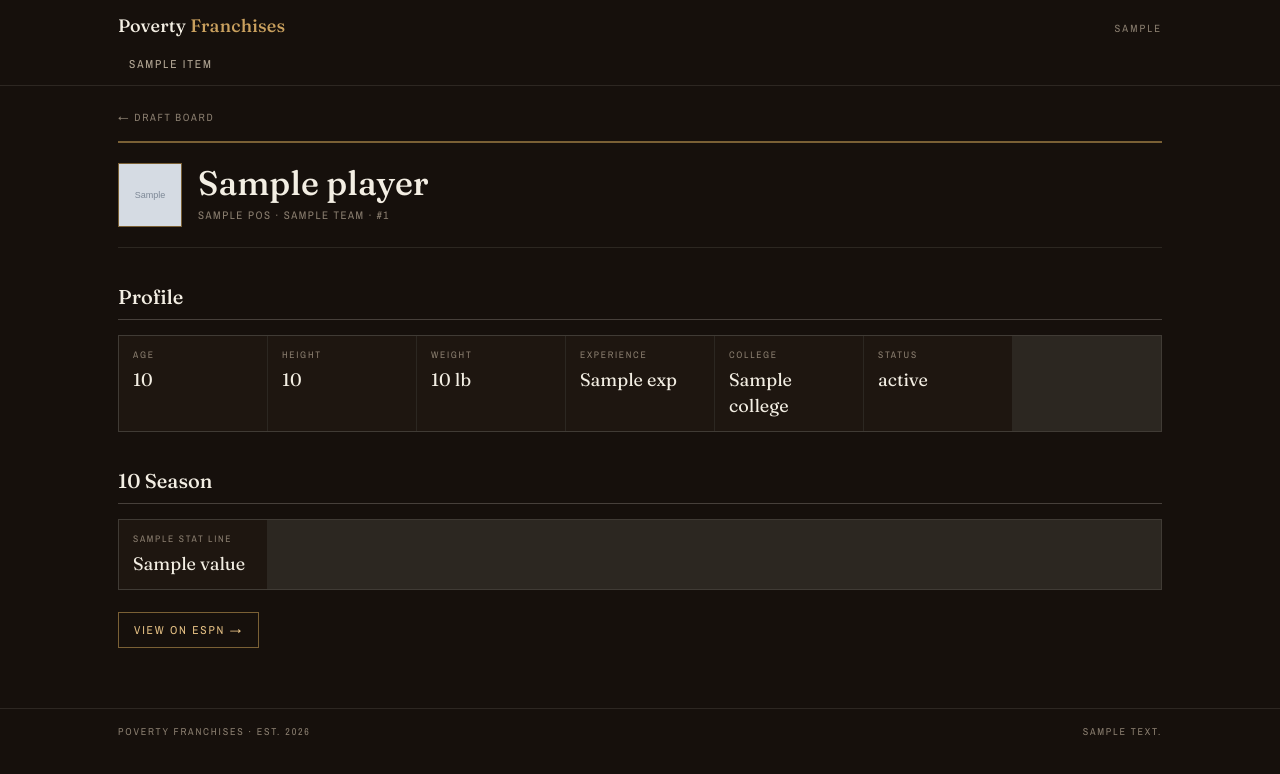
After one commit to xpoes123/poverty-football, a FastAPI app: template templates/player.html in a window 1280 px wide. The commit adds this page. Shown: the top 774 px of the page. Run offline with FastAPI, Linux system fonts and the light colour scheme; the template is opened without the code that fills it: most values are stand-ins (such as "Sample title", 1, 10 or a date in 2020); grey boxes marked "Sample" are stand-in pictures; parts of the project's set-up code (start-up, migrations or seed data) failed here and were passed over.

Commit message:
Add player profile pages (Sleeper stats, no ESPN scrape) + GP/PPR-G board columns; rename Scoreboard→Schedule; fold Transactions into home; standings team-name-only w/ default crest

```diff
--- a/static/css/poverty.css
+++ b/static/css/poverty.css
@@ -198,3 +198,12 @@ button{font:inherit;color:inherit;background:none;border:0}
 .team-crest--blank{background:var(--surface-2)}
 .team-head__name{font-family:var(--serif);font-weight:500;font-size:clamp(24px,6vw,34px);line-height:1.05}
 .team-head__owner{font-size:11px;letter-spacing:.14em;text-transform:uppercase;color:var(--muted);margin-top:6px}
+
+/* fact grid (player profile / team page) */
+.factgrid{display:grid;grid-template-columns:repeat(auto-fill,minmax(140px,1fr));gap:1px;background:var(--rule);border:1px solid var(--rule)}
+.factgrid > div{background:var(--surface);padding:12px 14px}
+.factgrid dt{font-size:9.5px;letter-spacing:.18em;text-transform:uppercase;color:var(--muted)}
+.factgrid dd{margin:5px 0 0;font-family:var(--serif);font-size:18px;color:var(--bone);font-variant-numeric:tabular-nums}
+.ext-link{margin-top:22px}
+.ext-link a{display:inline-block;font-size:11.5px;letter-spacing:.16em;text-transform:uppercase;border:1px solid var(--gold-dim);color:var(--gold-bright);padding:9px 15px}
+.ext-link a:hover{background:var(--surface-2)}
--- /dev/null
+++ b/templates/player.html
@@ -0,0 +1,40 @@
+{% extends "base.html" %}
+{% block title %}{{ player.name }}{% endblock %}
+{% block main %}
+<main class="page" data-page="player" id="ledger" data-screen-label="Player">
+  <div class="wrap">
+    <p class="backlink"><a href="/draftboard">← Draft Board</a></p>
+
+    <div class="team-head">
+      <img class="team-crest" src="{{ player.img }}" onerror="this.src='/static/default-team.svg'" alt="" loading="lazy">
+      <div>
+        <h1 class="team-head__name">{{ player.name }}</h1>
+        <p class="team-head__owner">{{ player.pos }} · {{ player.team }}{% if player.number %} · #{{ player.number }}{% endif %}</p>
+      </div>
+    </div>
+
+    <div class="section-head"><h2>Profile</h2></div>
+    <dl class="factgrid">
+      <div><dt>Age</dt><dd>{{ player.age or '—' }}</dd></div>
+      <div><dt>Height</dt><dd>{{ player.height }}</dd></div>
+      <div><dt>Weight</dt><dd>{{ player.weight or '—' }}{% if player.weight %} lb{% endif %}</dd></div>
+      <div><dt>Experience</dt><dd>{{ player.exp }}</dd></div>
+      <div><dt>College</dt><dd>{{ player.college }}</dd></div>
+      <div><dt>Status</dt><dd>{{ player.status }}</dd></div>
+    </dl>
+
+    <div class="section-head"><h2>{{ season_stat }} Season</h2></div>
+    {% if stat_lines %}
+      <dl class="factgrid">
+        {% for s in stat_lines %}<div><dt>{{ s.label }}</dt><dd>{{ s.value }}</dd></div>{% endfor %}
+      </dl>
+    {% else %}
+      <div class="empty"><h3>No {{ season_stat }} stats</h3><p>No recorded stats for the {{ season_stat }} season.</p></div>
+    {% endif %}
+
+    {% if player.espn_url %}
+    <p class="ext-link"><a href="{{ player.espn_url }}" target="_blank" rel="noopener">View on ESPN →</a></p>
+    {% endif %}
+  </div>
+</main>
+{% endblock %}
--- a/templates/scoreboard.html
+++ b/templates/schedule.html
@@ -1,10 +1,10 @@
 {% extends "base.html" %}
-{% block title %}Scoreboard{% endblock %}
+{% block title %}Schedule{% endblock %}
 {% block main %}
-<main class="page" data-page="scoreboard" id="ledger" data-screen-label="Scoreboard">
+<main class="page" data-page="schedule" id="ledger" data-screen-label="Schedule">
   <div class="wrap">
     <div class="section-head">
-      <h2>Scoreboard</h2>
+      <h2>Schedule</h2>
       <p>{{ week_heading }}</p>
     </div>
     <nav aria-label="Select week">
--- a/templates/team.html
+++ b/templates/team.html
@@ -6,7 +6,7 @@
     <p class="backlink"><a href="/">← All franchises</a></p>
 
     <div class="team-head">
-      {% if team.avatar %}<img class="team-crest" src="{{ team.avatar }}" alt="" loading="lazy">{% else %}<span class="team-crest team-crest--blank"></span>{% endif %}
+      <img class="team-crest" src="{{ team.avatar or '/static/default-team.svg' }}" alt="" loading="lazy">
       <div>
         <h1 class="team-head__name">{{ team.name }}</h1>
         <p class="team-head__owner">@{{ team.owner }}{% if team.co_owners %} · with {{ team.co_owners|join(', ') }}{% endif %}</p>
--- a/web.py
+++ b/web.py
@@ -33,8 +33,8 @@ LID = cfg.league_id
 DRAFT_HOUR = 20  # 8 PM ET, matches cfg.draft_time_label
 
 NAV = [("home", "/", "League"), ("draftboard", "/draftboard", "Draft Board"),
-       ("freeagents", "/freeagents", "Free Agents"), ("scoreboard", "/scoreboard", "Scoreboard"),
-       ("transactions", "/transactions", "Transactions")]
+       ("freeagents", "/freeagents", "Free Agents"), ("schedule", "/schedule", "Schedule")]
+TX_KINDS = {"trade": "Trade", "waiver": "Waiver", "free_agent": "Add"}
 STATUS_LABEL = {"pre_draft": "Pre-Draft Season", "drafting": "Draft Underway",
                 "in_season": "Regular Season", "complete": "Season Complete"}
 
@@ -81,6 +81,21 @@ def _standings_rows(users, rosters):
     } for r in views.standings(users, rosters)]
 
 
+async def _tx_feed(users, rosters):
+    state = await get_nfl_state()
+    raw = []
+    for wk in range(1, (state.get("week") or 1) + 1):
+        raw += await get_transactions(LID, wk)
+    players = await get_players() if raw else {}
+    feed = []
+    for e in views.transactions(raw, rosters, users, players):
+        moves = [f"added {n}" for n, _ in e["adds"]] + [f"dropped {n}" for n, _ in e["drops"]]
+        date = (dt.datetime.fromtimestamp(e["created"] / 1000, TZ).strftime("%b %-d") if e["created"] else "")
+        feed.append({"date": date, "kind": TX_KINDS.get(e["type"], e["type"].title()),
+                     "team": e["teams"][0] if e["teams"] else "—", "text": ", ".join(moves) or "—"})
+    return feed
+
+
 @app.get("/health")
 async def health():
     return {"ok": True}
@@ -96,6 +111,7 @@ async def home(request: Request):
         {"label": "Open in Sleeper", "href": f"https://sleeper.com/leagues/{LID}", "external": True},
     ]
     ctx["rows"] = _standings_rows(users, rosters)
+    ctx["tx_feed"] = await _tx_feed(users, rosters) if ctx["has_season"] else []
     if ctx["is_pre"]:
         ctx["table_title"] = "Franchises"
         ctx["through_label"] = f"{ctx['seated_line']} seated"
@@ -168,9 +184,39 @@ async def team_page(request: Request, roster_id: int):
     return templates.TemplateResponse(request, "team.html", ctx)
 
 
-@app.get("/scoreboard", response_class=HTMLResponse)
-async def scoreboard(request: Request, week: int | None = None):
-    ctx = await _base_ctx(request, "scoreboard")
+@app.get("/player/{pid}", response_class=HTMLResponse)
+async def player_profile(request: Request, pid: str):
+    players = await get_players()
+    p = players.get(pid)
+    if p is None:
+        return RedirectResponse("/draftboard")
+    ctx = await _base_ctx(request, "")
+    season = "2025"
+    st = (await get_player_stats(season)).get(pid, {})
+    if not st:
+        season = "2024"
+        st = (await get_player_stats(season)).get(pid, {})
+    position = p.get("position") or ""
+    espn_id = p.get("espn_id")
+    ctx["player"] = {
+        "name": p.get("full_name") or f"{p.get('first_name', '')} {p.get('last_name', '')}".strip() or pid,
+        "pos": position, "team": p.get("team") or "FA",
+        "img": views.player_image(pid, position, p.get("team") or pid),
+        "number": p.get("number"), "age": p.get("age"),
+        "height": views.height_str(p.get("height")), "weight": p.get("weight"),
+        "college": p.get("college") or "—",
+        "exp": "Rookie" if p.get("years_exp") == 0 else (f"{p.get('years_exp')} yrs" if p.get("years_exp") is not None else "—"),
+        "status": p.get("injury_status") or p.get("status") or "Active",
+        "espn_url": f"https://www.espn.com/nfl/player/_/id/{espn_id}" if espn_id else None,
+    }
+    ctx["season_stat"] = season
+    ctx["stat_lines"] = views.player_stat_lines(position, st)
+    return templates.TemplateResponse(request, "player.html", ctx)
+
+
+@app.get("/schedule", response_class=HTMLResponse)
+async def schedule(request: Request, week: int | None = None):
+    ctx = await _base_ctx(request, "schedule")
     state = await get_nfl_state()
     current = state.get("week") or 1
     week = week or current
@@ -194,33 +240,8 @@ async def scoreboard(request: Request, week: int | None = None):
     ctx["week_has_games"] = bool(matchups)
     ctx["week_empty"] = not matchups
     ctx["week_heading"] = f"Week {week}"
-    ctx["weeks"] = [{"href": f"/scoreboard?week={w}", "label": str(w), "current": w == week} for w in range(1, 19)]
+    ctx["weeks"] = [{"href": f"/schedule?week={w}", "label": str(w), "current": w == week} for w in range(1, 19)]
     ctx["empty_week_title"] = f"No matchups for Week {week}"
     ctx["empty_week_body"] = ("Scores appear here once the season starts."
                               + (f" Draft is {ctx['draft_date_label']}." if ctx["is_pre"] else ""))
-    return templates.TemplateResponse(request, "scoreboard.html", ctx)
-
-
-@app.get("/transactions", response_class=HTMLResponse)
-async def transactions(request: Request):
-    ctx = await _base_ctx(request, "transactions")
-    ctx["tx_note"] = "No entries"
-    if ctx["has_season"]:
-        state = await get_nfl_state()
-        current = state.get("week") or 1
-        users, rosters = await get_users(LID), await get_rosters(LID)
-        raw = []
-        for wk in range(1, current + 1):
-            raw += await get_transactions(LID, wk)
-        players = await get_players() if raw else {}
-        kinds = {"trade": "Trade", "waiver": "Waiver", "free_agent": "Add"}
-        feed = []
-        for e in views.transactions(raw, rosters, users, players):
-            moves = [f"added {n}" for n, _ in e["adds"]] + [f"dropped {n}" for n, _ in e["drops"]]
-            date = (dt.datetime.fromtimestamp(e["created"] / 1000, TZ).strftime("%b %-d")
-                    if e["created"] else "")
-            feed.append({"date": date, "kind": kinds.get(e["type"], e["type"].title()),
-                         "team": e["teams"][0] if e["teams"] else "—", "text": ", ".join(moves) or "—"})
-        ctx["transactions"] = feed
-        ctx["tx_note"] = f"{len(feed)} move{'s' if len(feed) != 1 else ''}"
-    return templates.TemplateResponse(request, "transactions.html", ctx)
+    return templates.TemplateResponse(request, "schedule.html", ctx)
```
Also changed, not shown: templates/board.html (+8 -2 lines), templates/home.html (+14 -1 lines), templates/transactions.html (deleted, +0 -29 lines), views.py (+48 -2 lines), static/default-team.svg (added).
